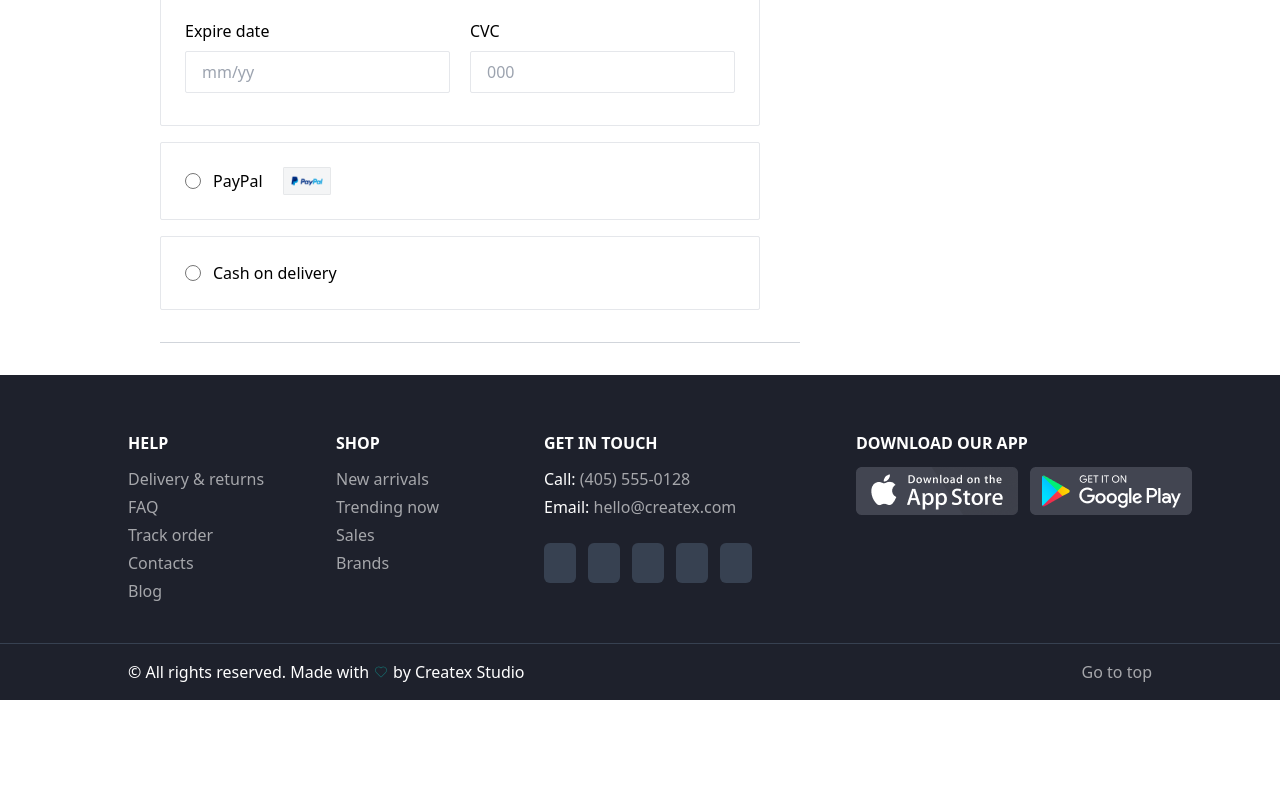
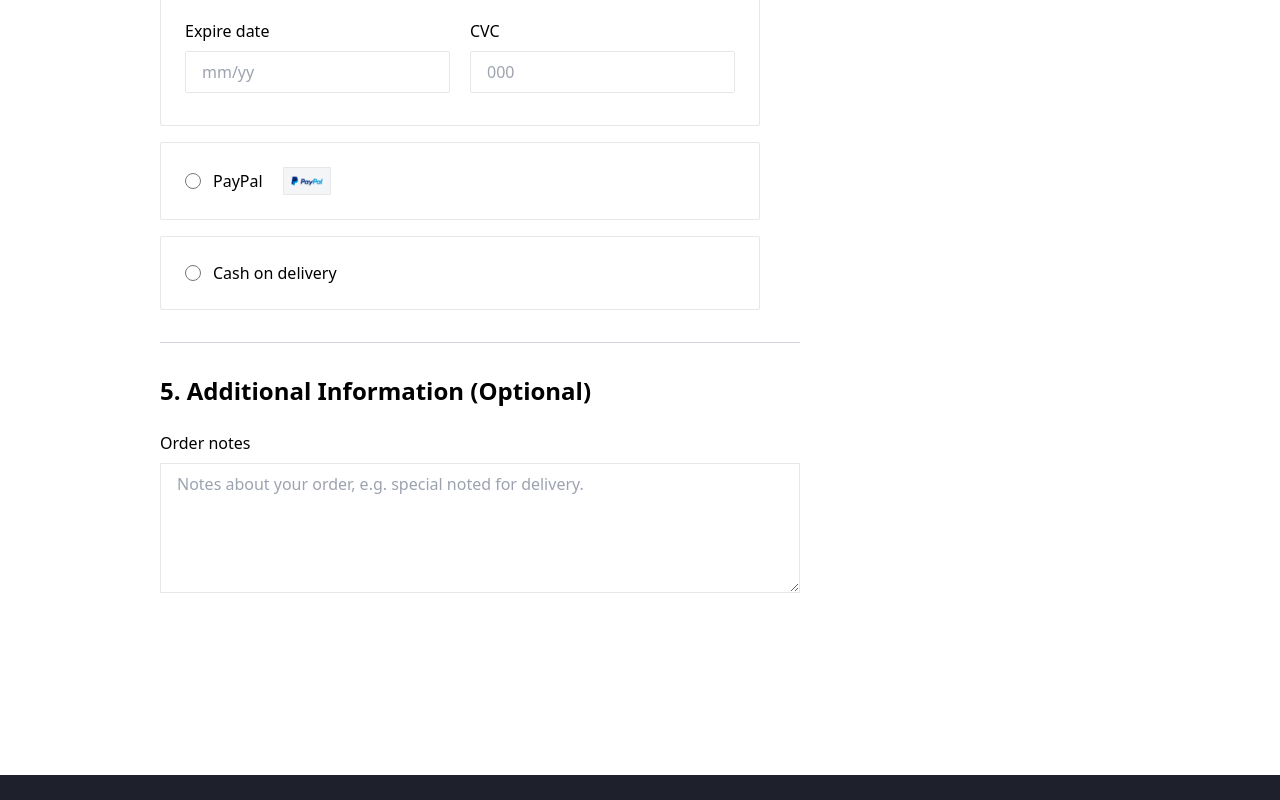
Before and after one commit to elturanshucai/ecommerce, a React (Vite) app: page /checkout in a window 1280 px wide. Shown: the part 1851-2651 px from the top of the page. Before the commit the page ends 2551 px from the top, so only its background shows below. Built offline with nearby package versions, Linux system fonts and the light colour scheme; some icons are missing.

Commit message:
additional info completed

```diff
--- a/src/pages/checkout/Checkout.jsx
+++ b/src/pages/checkout/Checkout.jsx
@@ -11,6 +11,7 @@ import { likeProduct } from '../../store/reducers/productReducers';
 import ShippingBilling from './container/Shipping&Billing';
 import ShippingMethod from './container/ShippingMethod';
 import PaymentMethod from './container/PaymentMethod';
+import AdditionalInfo from './container/AdditionalInfo';
 
 export default function Checkout() {
     const { userBasket } = useSelector(state => state.user)
@@ -49,7 +50,7 @@ export default function Checkout() {
     return (
         <MainLayout>
             <BreadCrumbs />
-            <main className='grid grid-cols-3 px-5 lg:px-40'>
+            <main className='grid grid-cols-3 px-5 lg:px-40 pb-44'>
                 <div className='col-span-2'>
                     <div className='flex items-center justify-between my-8'>
                         <p className='text-5xl font-extrabold'>Checkout</p>
@@ -127,6 +128,7 @@ export default function Checkout() {
                     <HRDivider className='my-8' />
                     <PaymentMethod />
                     <HRDivider className='my-8' />
+                    <AdditionalInfo />
                 </div>
                 <div className='col-span-1'></div>
             </main>
--- /dev/null
+++ b/src/pages/checkout/container/AdditionalInfo.jsx
@@ -0,0 +1,14 @@
+import React from 'react'
+
+export default function AdditionalInfo() {
+    return (
+        <div>
+            <h1 className='mb-6 text-2xl font-bold'>5. Additional Information (Optional)</h1>
+            <p className='mb-2'>Order notes</p>
+            <textarea
+                className='w-full border outline-none text-base py-2 px-4 min-h-[130px] max-h-[130px] placeholder:text-gray-400'
+                placeholder='Notes about your order, e.g. special noted for delivery.'
+            />
+        </div>
+    )
+}
```
